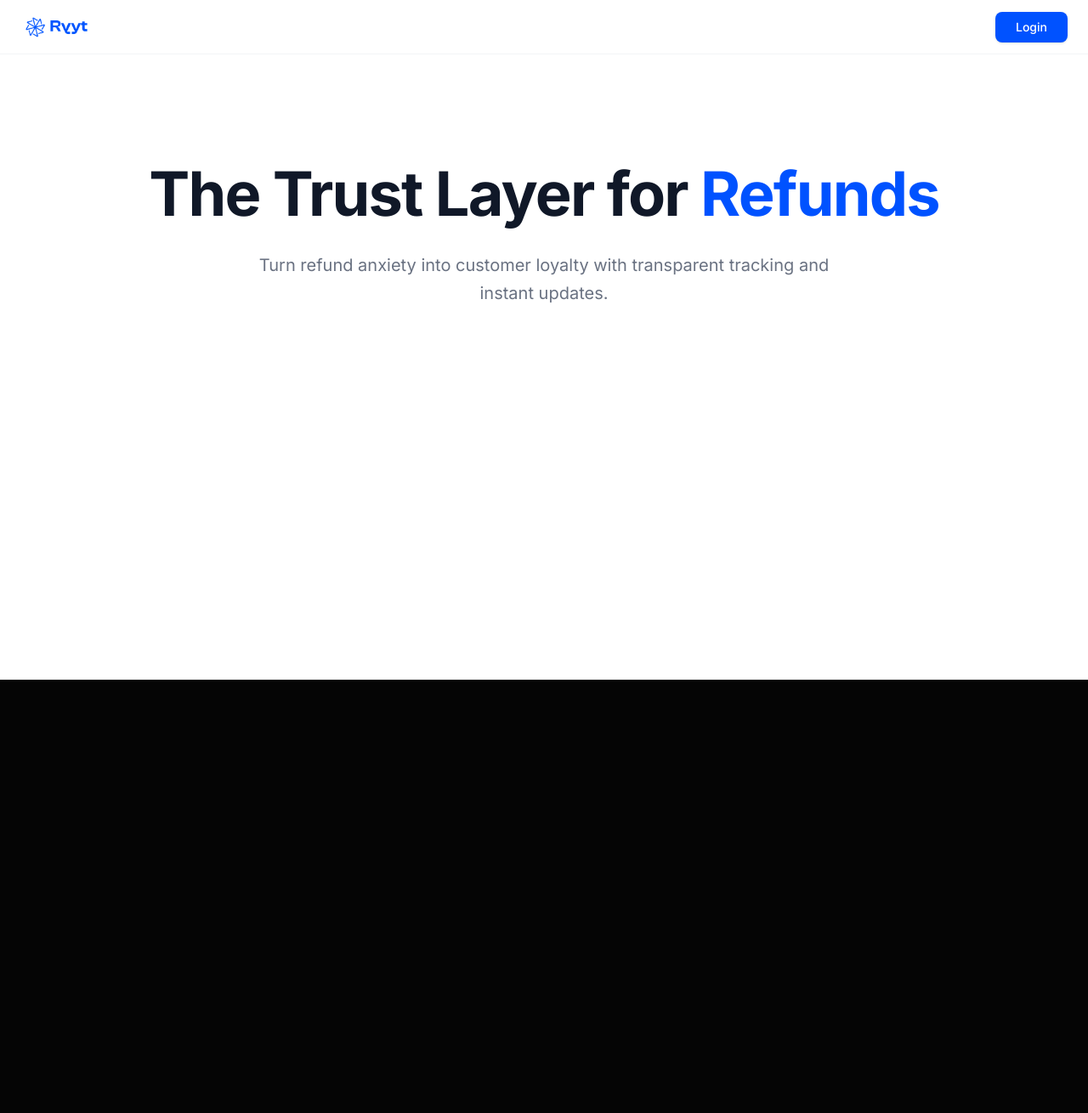
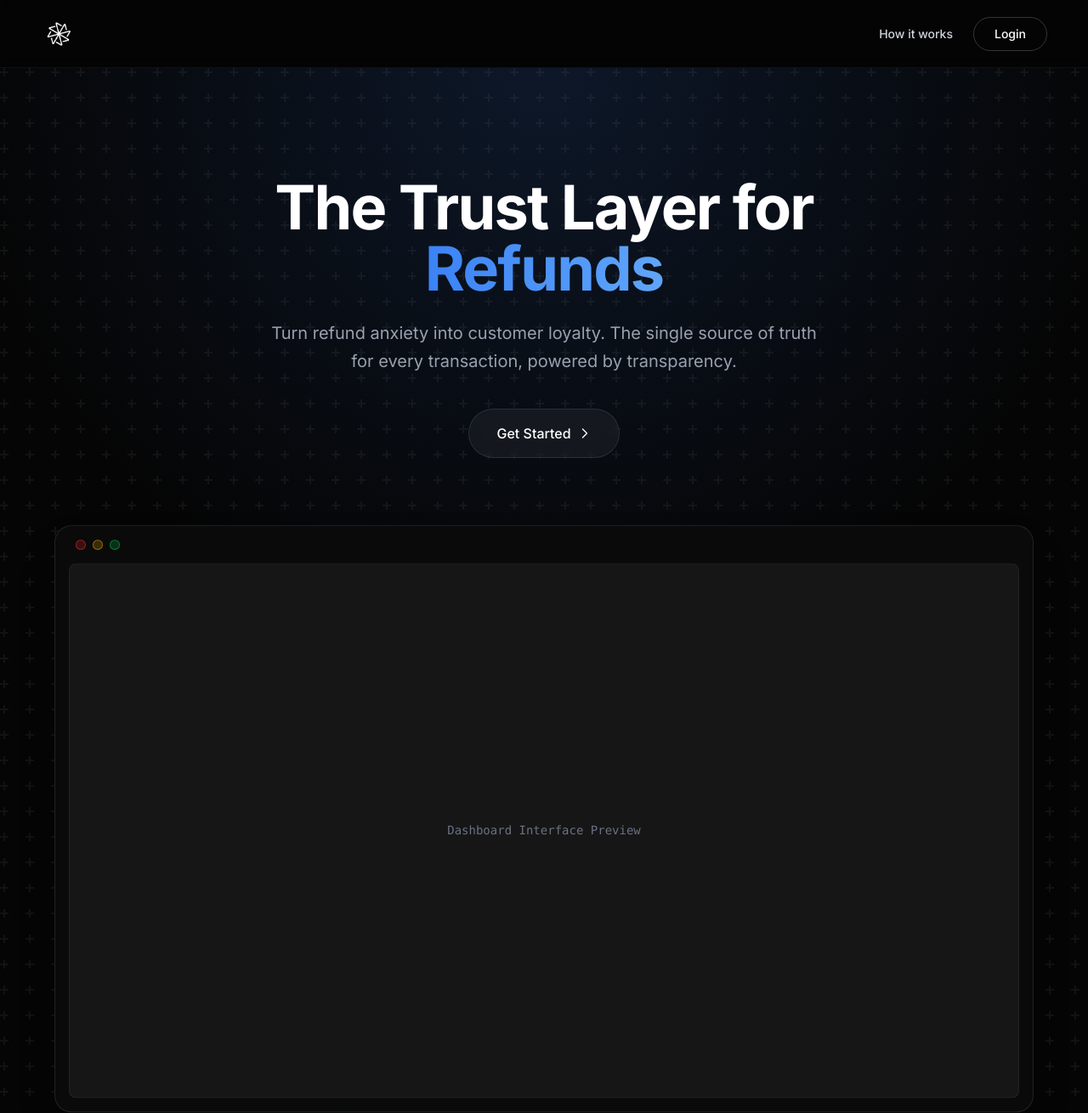
Before and after one commit to ryyt-masterspace/Ryyt_workspace, a Next.js app in the folder refund-app/: page / in a window 1280 px wide. Shown: the whole page at 85% size. Before the commit the page ends 800 px from the top, so only its background shows below. Built offline with nearby package versions, Linux system fonts and the light colour scheme.

Commit message:
Auto-sync: 03-12-2025 16:31:20.21

```diff
--- a/refund-app/src/app/page.tsx
+++ b/refund-app/src/app/page.tsx
@@ -1,14 +1,51 @@
+import Image from "next/image";
+
 export default function Home() {
   return (
-    <main className="min-h-[calc(100vh-64px)] flex flex-col items-center justify-start pt-32 bg-white">
-      <div className="max-w-5xl mx-auto text-center px-6">
-        <h1 className="text-6xl md:text-7xl font-bold tracking-tight text-gray-900 mb-8 hover:scale-105 transition-transform duration-700 ease-out cursor-default select-none">
-          The Trust Layer for <span className="text-[#0052FF]">Refunds</span>
+    <main className="min-h-screen flex flex-col items-center pt-32 px-6 bg-starfield relative overflow-hidden">
+
+      {/* Hero Section */}
+      <div className="max-w-4xl mx-auto text-center z-10 mb-20">
+        <h1 className="text-5xl md:text-7xl font-bold tracking-tight mb-6 text-white">
+          The Trust Layer for <span className="text-gradient-blue">Refunds</span>
         </h1>
-        <p className="text-xl text-gray-500 max-w-2xl mx-auto leading-relaxed">
-          Turn refund anxiety into customer loyalty with transparent tracking and instant updates.
+        <p className="text-lg md:text-xl text-gray-400 max-w-2xl mx-auto leading-relaxed mb-10">
+          Turn refund anxiety into customer loyalty. The single source of truth for every transaction, powered by transparency.
         </p>
+
+        <div className="flex items-center justify-center gap-4">
+          <button className="glass-button px-8 py-4 rounded-full text-white font-medium flex items-center gap-2 group">
+            Get Started
+            <svg xmlns="http://www.w3.org/2000/svg" fill="none" viewBox="0 0 24 24" strokeWidth={2} stroke="currentColor" className="w-4 h-4 group-hover:translate-x-1 transition-transform">
+              <path strokeLinecap="round" strokeLinejoin="round" d="M8.25 4.5l7.5 7.5-7.5 7.5" />
+            </svg>
+          </button>
+        </div>
       </div>
+
+      {/* Dashboard Feature Image (Mockup) */}
+      <div className="w-full max-w-6xl relative z-10 animate-float">
+        <div className="rounded-[20px] border border-white/10 bg-[#0A0A0A] shadow-2xl overflow-hidden relative group">
+          {/* Glow Effect */}
+          <div className="absolute -inset-1 bg-gradient-to-r from-blue-500/20 to-purple-500/20 blur-xl opacity-50 group-hover:opacity-75 transition-opacity duration-500"></div>
+
+          {/* Mock UI Container */}
+          <div className="relative bg-[#0A0A0A] p-2 md:p-4 rounded-[20px]">
+            {/* Window Controls */}
+            <div className="flex items-center gap-2 mb-4 px-2">
+              <div className="w-3 h-3 rounded-full bg-red-500/20 border border-red-500/50"></div>
+              <div className="w-3 h-3 rounded-full bg-yellow-500/20 border border-yellow-500/50"></div>
+              <div className="w-3 h-3 rounded-full bg-green-500/20 border border-green-500/50"></div>
+            </div>
+
+            {/* Mock Content Placeholder (Until we build the real dashboard) */}
+            <div className="w-full aspect-[16/9] bg-white/5 rounded-lg border border-white/5 flex items-center justify-center">
+              <p className="text-gray-500 font-mono text-sm">Dashboard Interface Preview</p>
+            </div>
+          </div>
+        </div>
+      </div>
+
     </main>
   );
 }
--- a/refund-app/src/components/Navbar.tsx
+++ b/refund-app/src/components/Navbar.tsx
@@ -4,11 +4,14 @@ import Link from "next/link";
 
 export default function Navbar() {
     return (
-        <nav className="w-full bg-white border-b border-gray-100 h-16 flex items-center justify-between px-6 sticky top-0 z-50">
+        <nav className="w-full h-20 flex items-center justify-between px-6 md:px-12 sticky top-0 z-50 backdrop-blur-sm bg-black/20 border-b border-white/5">
             <Link href="/" className="flex items-center">
-                <div className="relative h-12 w-40">
+                <div className="relative h-10 w-32">
+                    {/* Using the white logo for dark mode if available, otherwise blue might need adjustment or filter */}
+                    {/* Assuming we might need a white logo, but user provided blue. Let's use blue for now or filter it to white if needed.
+              Actually, user provided 'ryyt-logo-white.png' earlier! Let's use that. */}
                     <Image
-                        src="/assets/ryyt-logo-blue.png"
+                        src="/assets/ryyt-logo-white.png"
                         alt="RYYT Logo"
                         fill
                         className="object-contain object-left"
@@ -16,12 +19,18 @@ export default function Navbar() {
                     />
                 </div>
             </Link>
-            <Link
-                href="/login"
-                className="bg-[#0052FF] text-white px-6 h-9 rounded-lg text-sm flex items-center justify-center font-medium hover:bg-blue-700 transition-colors shadow-sm"
-            >
-                Login
-            </Link>
+
+            <div className="flex items-center gap-6">
+                <Link href="/about" className="text-sm font-medium text-gray-300 hover:text-white transition-colors hidden md:block">
+                    How it works
+                </Link>
+                <Link
+                    href="/login"
+                    className="px-6 h-10 rounded-full border border-white/20 text-white text-sm font-medium hover:bg-white/10 transition-all flex items-center justify-center"
+                >
+                    Login
+                </Link>
+            </div>
         </nav>
     );
 }
```
